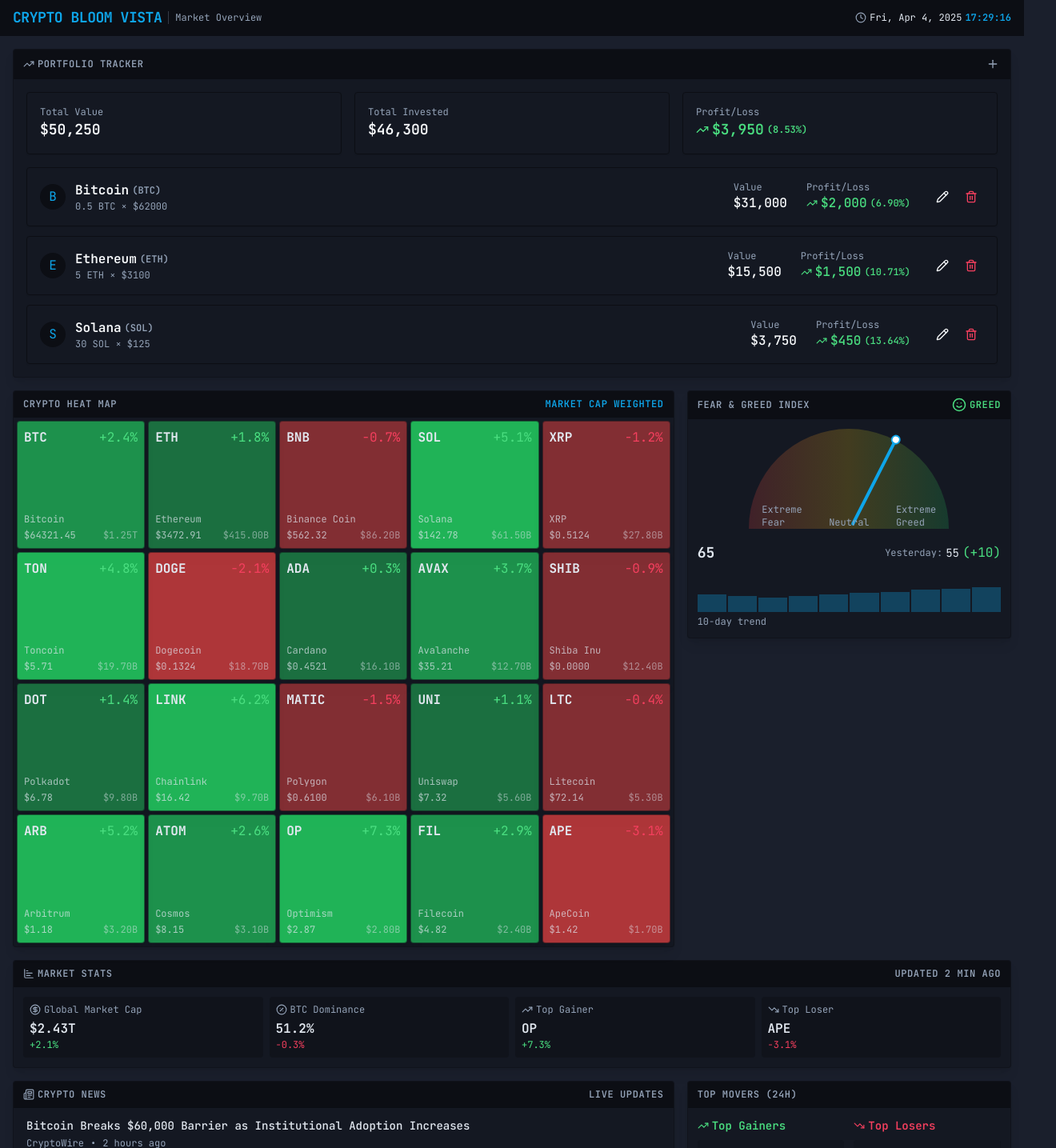
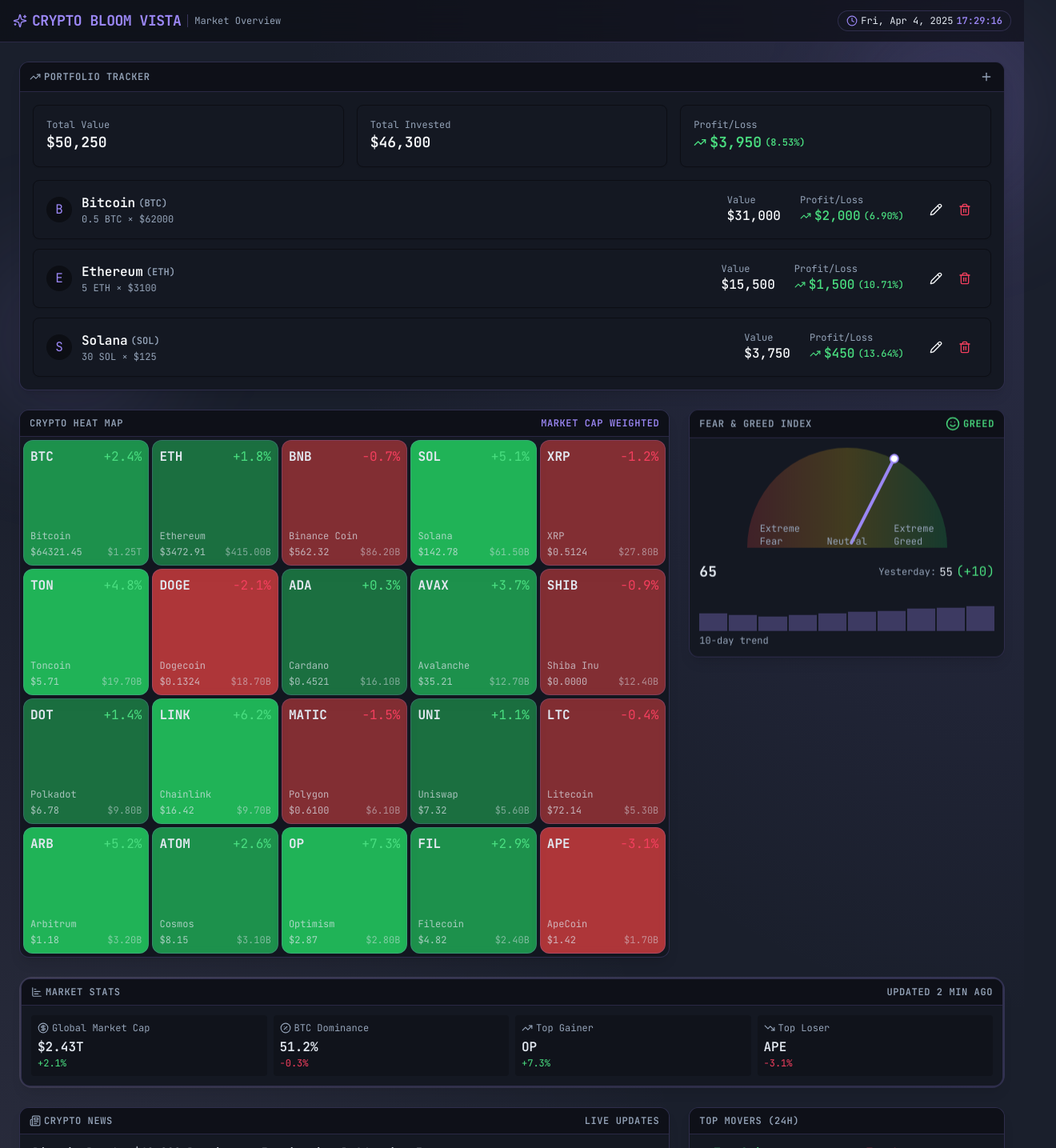
Before and after one commit to pedronice077/crypto-bloom-vista-new, a React (Vite) app: page / in a window 1280 px wide. Shown: the top 1435 px of the page at 80% size, 1320 px wide, since content can reach past the window. Built offline with nearby package versions, Linux system fonts and the light colour scheme.

Commit message:
Add bloom-like visual enhancements
Implement visual improvements to match the "bloom" aesthetic.

```diff
--- a/src/components/Header.tsx
+++ b/src/components/Header.tsx
@@ -1,6 +1,6 @@
 
 import React from 'react';
-import { Clock } from 'lucide-react';
+import { Clock, Sparkles } from 'lucide-react';
 
 const Header = () => {
   const [currentTime, setCurrentTime] = React.useState(new Date());
@@ -30,18 +30,21 @@ const Header = () => {
   });
 
   return (
-    <header className="bg-terminal-black px-4 py-2 flex items-center justify-between border-b border-terminal-black/80">
+    <header className="bg-terminal-black/70 backdrop-blur-md px-4 py-3 flex items-center justify-between border-b border-terminal-purple/20 sticky top-0 z-10">
       <div className="flex items-center space-x-2">
-        <h1 className="text-terminal-accent font-bold text-lg tracking-tight">CRYPTO BLOOM VISTA</h1>
-        <span className="text-terminal-muted text-xs border-l border-terminal-muted/30 pl-2 ml-2">
+        <div className="flex items-center gap-1.5">
+          <Sparkles size={18} className="text-terminal-purple animate-pulse-slow" />
+          <h1 className="text-terminal-purple font-bold text-lg tracking-tight">CRYPTO BLOOM VISTA</h1>
+        </div>
+        <span className="text-terminal-muted text-xs border-l border-terminal-purple/30 pl-2 ml-2">
           Market Overview
         </span>
       </div>
       <div className="flex items-center space-x-4">
-        <div className="flex items-center space-x-1">
-          <Clock size={14} className="text-terminal-muted" />
+        <div className="flex items-center space-x-1 bg-terminal-darker/50 px-2.5 py-1 rounded-full border border-terminal-purple/20">
+          <Clock size={14} className="text-terminal-purple" />
           <span className="text-terminal-text text-xs">{formattedDate}</span>
-          <span className="text-terminal-accent text-xs font-semibold">{formattedTime}</span>
+          <span className="text-terminal-purple text-xs font-semibold">{formattedTime}</span>
         </div>
       </div>
     </header>
--- a/src/index.css
+++ b/src/index.css
@@ -35,7 +35,7 @@
     --input: 217.2 32.6% 17.5%;
     --ring: 212.7 26.8% 83.9%;
 
-    --radius: 0.25rem;
+    --radius: 0.5rem;
   }
 }
 
@@ -59,22 +59,22 @@
   }
 
   ::-webkit-scrollbar-thumb {
-    background: #0EA5E9;
+    background: #9b87f5;
     border-radius: 3px;
   }
 
   ::-webkit-scrollbar-thumb:hover {
-    background: #38BDF8;
+    background: #D6BCFA;
   }
 }
 
 @layer components {
   .terminal-panel {
-    @apply bg-terminal-darker rounded border border-terminal-black/50 shadow-lg overflow-hidden;
+    @apply bg-terminal-darker rounded-xl border border-terminal-purple/20 shadow-lg overflow-hidden backdrop-blur-sm;
   }
 
   .terminal-header {
-    @apply text-xs font-semibold uppercase tracking-wider text-terminal-muted bg-terminal-black px-3 py-2 flex items-center justify-between border-b border-terminal-black/80;
+    @apply text-xs font-semibold uppercase tracking-wider text-terminal-muted bg-terminal-black/70 px-3 py-2 flex items-center justify-between border-b border-terminal-purple/20;
   }
 
   .positive-value {
@@ -88,6 +88,23 @@
   .neutral-value {
     @apply text-terminal-muted;
   }
+
+  .bloom-card {
+    @apply bg-terminal-darker border border-terminal-purple/20 rounded-xl overflow-hidden transition-all duration-200 hover:border-terminal-purple/40 hover:shadow-[0_0_15px_rgba(155,135,245,0.15)];
+  }
+
+  .bloom-glow {
+    @apply relative;
+  }
+
+  .bloom-glow::after {
+    content: '';
+    @apply absolute inset-0 rounded-xl bg-gradient-to-br from-terminal-purple/5 to-terminal-purple-light/5 opacity-0 transition-opacity duration-200;
+  }
+
+  .bloom-glow:hover::after {
+    @apply opacity-100;
+  }
 }
 
 #root {
--- a/src/pages/Index.tsx
+++ b/src/pages/Index.tsx
@@ -10,24 +10,31 @@ import Portfolio from '@/components/Portfolio';
 
 const Index = () => {
   return (
-    <div className="min-h-screen flex flex-col bg-terminal-dark">
+    <div className="min-h-screen flex flex-col bg-terminal-dark bg-[radial-gradient(ellipse_at_top_right,rgba(155,135,245,0.15),transparent_50%),radial-gradient(ellipse_at_bottom_left,rgba(214,188,250,0.1),transparent_50%)]">
       <Header />
 
-      <main className="flex-1 p-3 md:p-4 space-y-4">
-        <Portfolio />
+      <main className="flex-1 p-3 md:p-6 space-y-6">
+        <div className="relative">
+          <div className="absolute -top-16 -right-16 w-64 h-64 bg-terminal-purple/10 rounded-full blur-3xl"></div>
+          <div className="absolute -bottom-16 -left-16 w-64 h-64 bg-terminal-purple/10 rounded-full blur-3xl"></div>
 
-        <div className="grid grid-cols-1 lg:grid-cols-3 gap-4">
+          <Portfolio />
+        </div>
+
+        <div className="grid grid-cols-1 lg:grid-cols-3 gap-6">
           <div className="lg:col-span-2">
             <CryptoHeatMap />
           </div>
-          <div>
+          <div className="animate-bloom-float">
             <FearAndGreedIndex />
           </div>
         </div>
 
-        <MarketStats />
+        <div className="bg-bloom-gradient rounded-2xl p-0.5">
+          <MarketStats />
+        </div>
 
-        <div className="grid grid-cols-1 lg:grid-cols-3 gap-4">
+        <div className="grid grid-cols-1 lg:grid-cols-3 gap-6">
           <div className="lg:col-span-2">
             <CryptoNews />
           </div>
@@ -37,8 +44,8 @@ const Index = () => {
         </div>
       </main>
 
-      <footer className="bg-terminal-black text-terminal-muted text-xs px-4 py-2 text-center">
-        Crypto Bloom Vista • Market data for informational purposes only
+      <footer className="bg-terminal-black text-terminal-muted text-xs px-4 py-3 text-center border-t border-terminal-purple/20">
+        <span className="text-terminal-purple">Crypto Bloom Vista</span> • Market data for informational purposes only
       </footer>
     </div>
   );
--- a/tailwind.config.ts
+++ b/tailwind.config.ts
@@ -29,13 +29,18 @@ export default {
 					dark: "#1A1F2C",
 					darker: "#141822",
 					black: "#0C0E14",
-					accent: "#0EA5E9",
+					accent: "#9b87f5",
 					green: "#4ADE80",
 					red: "#F43F5E",
 					yellow: "#FACC15",
 					orange: "#FB923C",
 					text: "#E2E8F0",
 					muted: "#94A3B8",
+					purple: {
+						light: "#D6BCFA",
+						DEFAULT: "#9b87f5",
+						dark: "#7E69AB",
+					},
 				},
 				primary: {
 					DEFAULT: 'hsl(var(--primary))',
@@ -104,12 +109,20 @@ export default {
 				pulse: {
 					'0%, 100%': { opacity: '1' },
 					'50%': { opacity: '0.5' },
+				},
+				'bloom-float': {
+					'0%, 100%': { transform: 'translateY(0px)' },
+					'50%': { transform: 'translateY(-5px)' },
 				}
 			},
 			animation: {
 				'accordion-down': 'accordion-down 0.2s ease-out',
 				'accordion-up': 'accordion-up 0.2s ease-out',
 				'pulse-slow': 'pulse 3s cubic-bezier(0.4, 0, 0.6, 1) infinite',
+				'bloom-float': 'bloom-float 3s ease-in-out infinite',
+			},
+			backgroundImage: {
+				'bloom-gradient': 'linear-gradient(135deg, rgba(214, 188, 250, 0.15) 0%, rgba(155, 135, 245, 0.2) 100%)',
 			}
 		}
 	},
```
